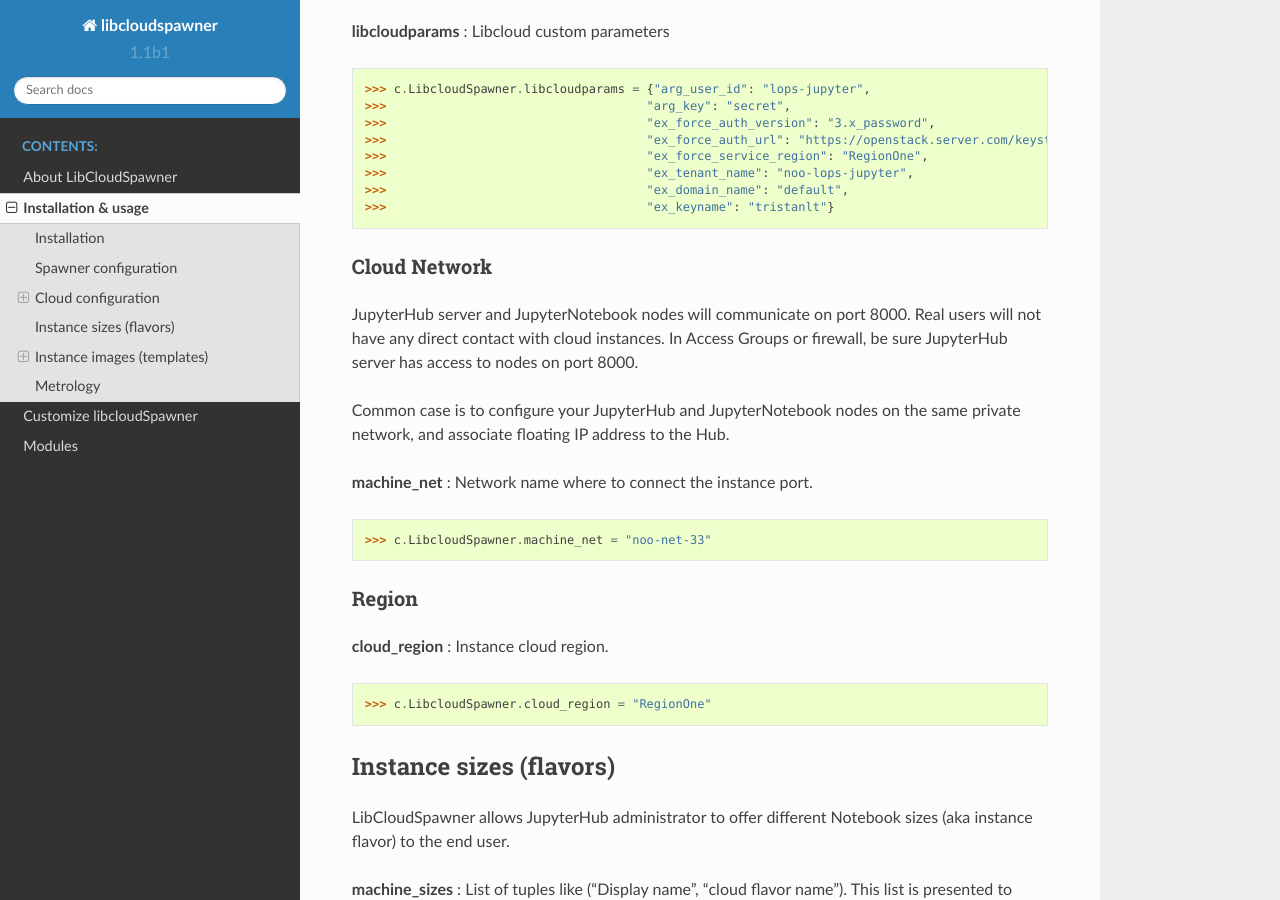
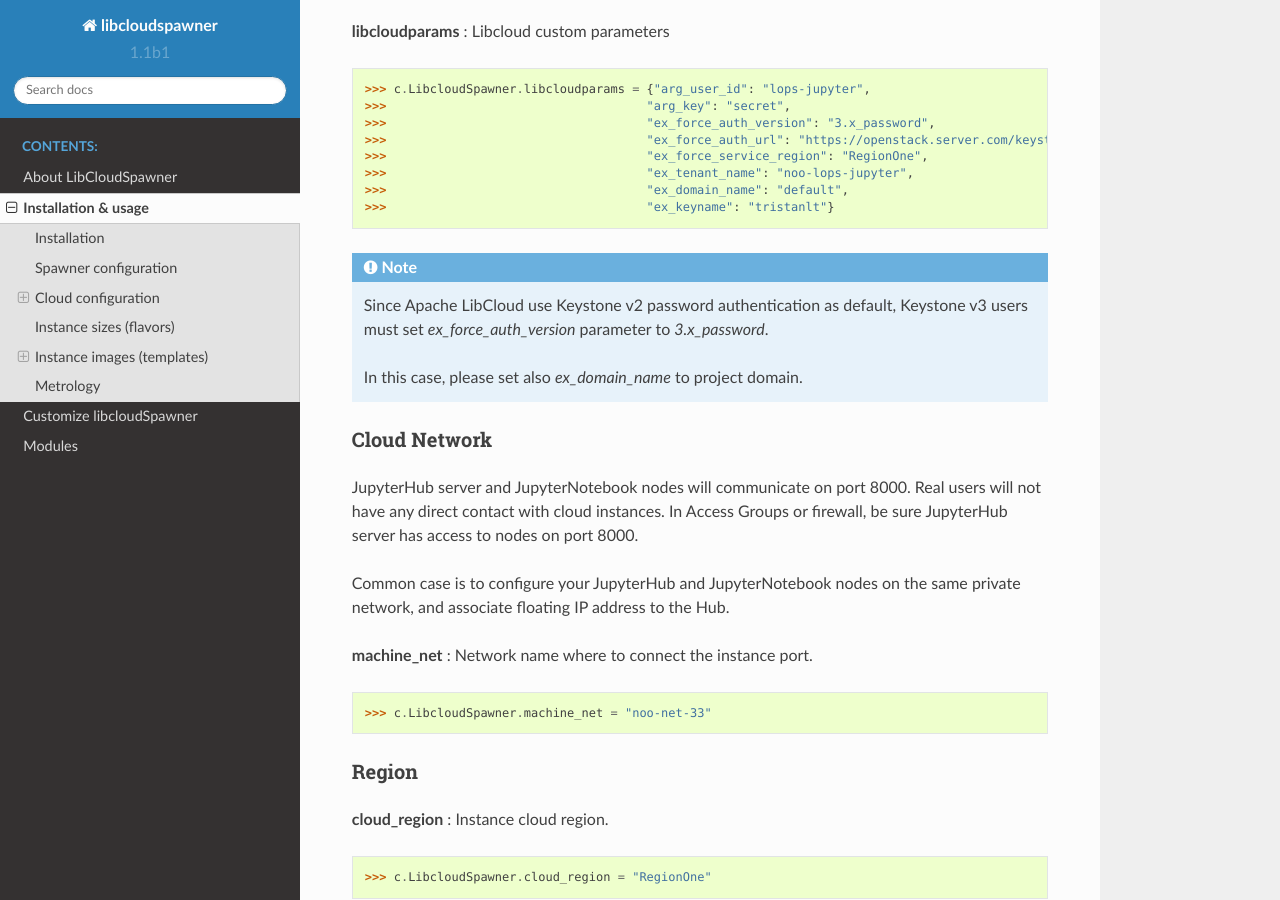
Before and after one commit to jupytercloud-project/jupyterhub-libcloudspawner, a Sphinx documentation site: the page built from doc/source/install.rst, in a window 1280 px wide and 900 px high, scrolled down 1368 px. Built offline with Sphinx 7.4.7 and the Read the Docs theme 2.0.0, drawn with Linux system fonts in a browser that asks for light colours.

Commit message:
Documentation - note on 3.x_password method usage
Reference #2

```diff
--- a/doc/source/install.rst
+++ b/doc/source/install.rst
@@ -57,6 +57,13 @@
 >>>                                    "ex_tenant_name": "noo-lops-jupyter",
 >>>                                    "ex_domain_name": "default",
 >>>                                    "ex_keyname": "tristanlt"}
+
+.. note::
+
+   Since Apache LibCloud use Keystone v2 password authentication as default, Keystone v3 users must set `ex_force_auth_version` parameter to `3.x_password`.
+
+   In this case, please set also `ex_domain_name` to project domain.
+
 
 Cloud Network
 +++++++++++++
```
